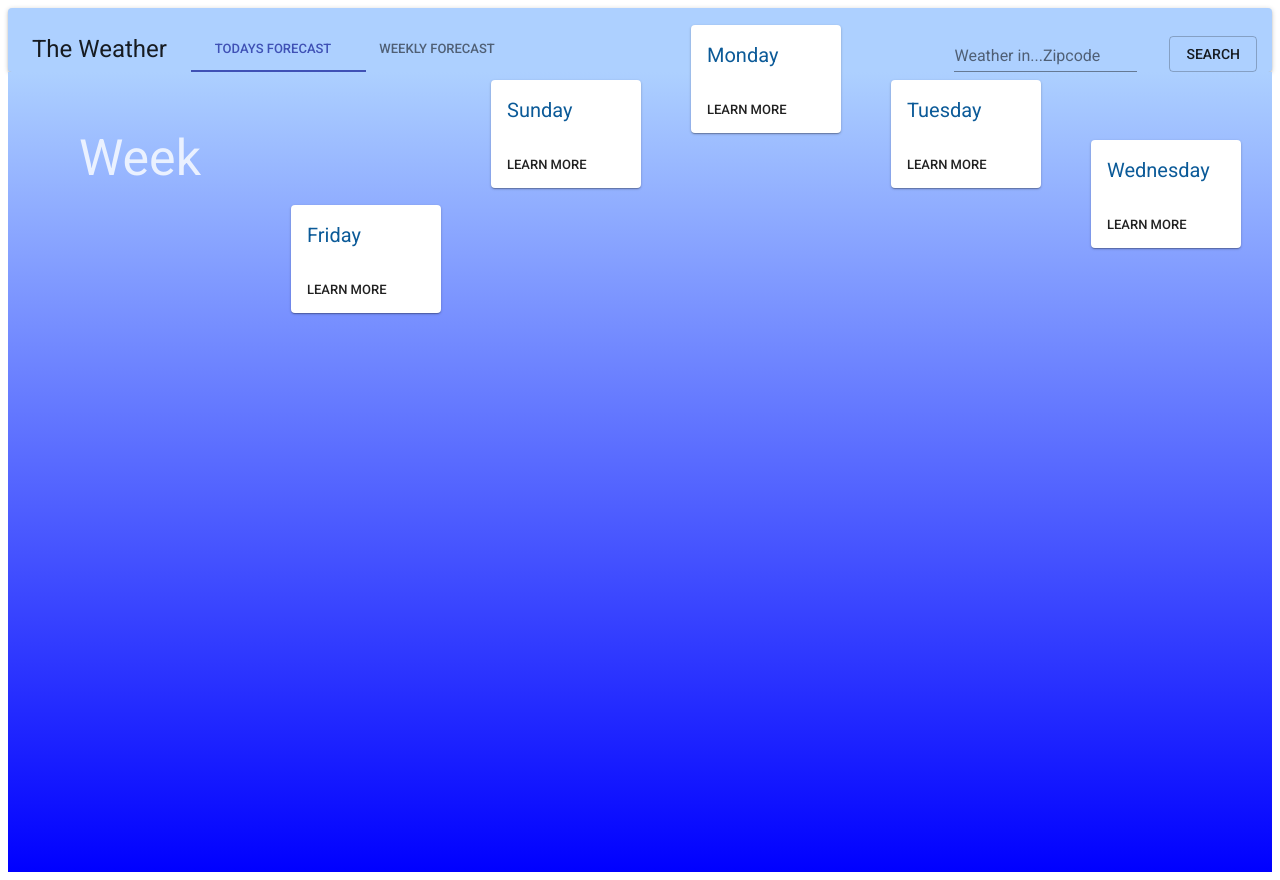
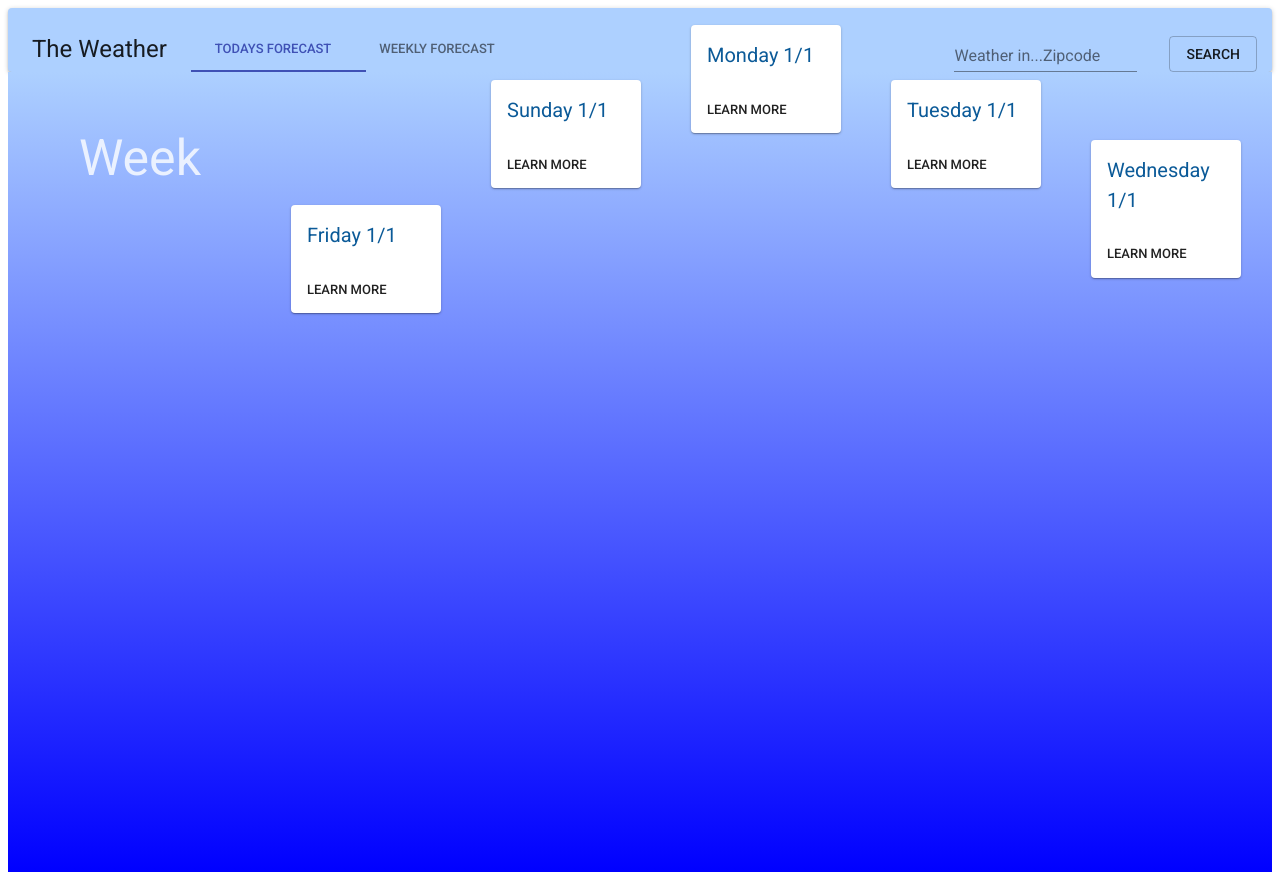
Before and after one commit to raevangregson/weatherApp, a React app: page /forecast in a window 1280 px wide. Built offline with nearby package versions, Linux system fonts and the light colour scheme; no server answers.

Commit message:
formatting tweaks

```diff
--- a/src/components/card.jsx
+++ b/src/components/card.jsx
@@ -56,14 +56,12 @@ class WeatherCard extends Component {
                 let hours = content[Object.keys(content)[0]]
                 hours.forEach(hour=>{
                     let d = new Date(hour.dt_txt)
-                    let month = d.getUTCMonth() + 1;
-                    let date = d.getUTCDate();
                     let time = d.toLocaleTimeString()
                     let icon = <img src={`http://openweathermap.org/img/w/${hour.weather[0].icon}.png`} />
                     hourForecast.push(
                         <div key={time}>
                         <Typography>
-                          {time} {month}/{date}
+                          {time}
                         </Typography>
                         <Typography>
                           {hour.main.temp}℉
@@ -93,7 +91,7 @@ class WeatherCard extends Component {
         </Typography>
         :
         <Typography className={'now'}>
-          {this.props.day}
+          {this.props.day} {this.props.month}/{this.props.date}
         </Typography>
         }
         {
--- a/src/components/forecast.jsx
+++ b/src/components/forecast.jsx
@@ -8,6 +8,7 @@ class Forecast extends Component {
         this.state = {
             zipCode:this.props.search,
             forecast:[],
+            dates:[{'month':1,'date':1},{'month':1,'date':1},{'month':1,'date':1},{'month':1,'date':1},{'month':1,'date':1}]
         }
         this.fetchData = this.fetchData.bind(this)
     }
@@ -31,13 +32,21 @@ class Forecast extends Component {
             )
             .then(results => {
                 let forecast = [{0:[]}, {1:[]}, {2:[]}, {3:[]}, {4:[]}, {5:[]}, {6:[]}]
+                let dates = []
                 results['list'].forEach(cast=>{
                     let forecastDate = new Date(cast['dt_txt'])
+                    let month = forecastDate.getUTCMonth() + 1;
+                    let date = forecastDate.getUTCDate();
+                    dates.push({'month':month,'date':date})
+                    console.log(dates)
                     forecast[forecastDate.getDay()][forecastDate.getDay()].push(cast)
                 }
                 )
+                dates = dates.filter((date, index, self) => self.findIndex(t => t.month === date.month && t.date === date.date) === index)
+                console.log(dates)
                 this.setState({
-                    forecast
+                    forecast,
+                    dates
                 })
             }).catch(error => console.error(error));
     }
@@ -53,11 +62,11 @@ class Forecast extends Component {
                     Week
                 </Typography>
                 <div className="flexDisplay">
-                    <Card now={false} content={forecast[today]} day={weekdays[today]} customClass='weekCard leftMarginAuto'/>
-                    <Card now={false} content={forecast[(today+1)>=6?0:today+1]} day={weekdays[(today+1)>=6?0:today+1]} customClass='weekCard secondDay'/>
-                    <Card now={false} content={forecast[(today+2)>=6?0+1:today+2]} day={weekdays[(today+2)>=6?0+1:today+2]} customClass='weekCard thirdDay'/>
-                    <Card now={false} content={forecast[(today+3)>=6?0+2:today+3]} day={weekdays[(today+3)>=6?0+2:today+3]} customClass='weekCard fourthDay'/>
-                    <Card now={false} content={forecast[(today+4)>=6?0+2:today+4]} day={weekdays[(today+4)>=6?0+3:today+4]} customClass='weekCard lastCard'/>
+                    <Card now={false} month={this.state.dates[0]['month']} date={this.state.dates[0]['date']} content={forecast[today]} day={weekdays[today]} customClass='weekCard leftMarginAuto'/>
+                    <Card now={false} month={this.state.dates[1]['month']} date={this.state.dates[1]['date']} content={forecast[(today+1)>=6?0:today+1]} day={weekdays[(today+1)>=6?0:today+1]} customClass='weekCard secondDay'/>
+                    <Card now={false} month={this.state.dates[2]['month']} date={this.state.dates[2]['date']} content={forecast[(today+2)>=6?0+1:today+2]} day={weekdays[(today+2)>=6?0+1:today+2]} customClass='weekCard thirdDay'/>
+                    <Card now={false} month={this.state.dates[3]['month']} date={this.state.dates[3]['date']} content={forecast[(today+3)>=6?0+2:today+3]} day={weekdays[(today+3)>=6?0+2:today+3]} customClass='weekCard fourthDay'/>
+                    <Card now={false} month={this.state.dates[4]['month']} date={this.state.dates[4]['date']} content={forecast[(today+4)>=6?0+2:today+4]} day={weekdays[(today+4)>=6?0+3:today+4]} customClass='weekCard lastCard'/>
                 </div>
             </div>
         );
```
